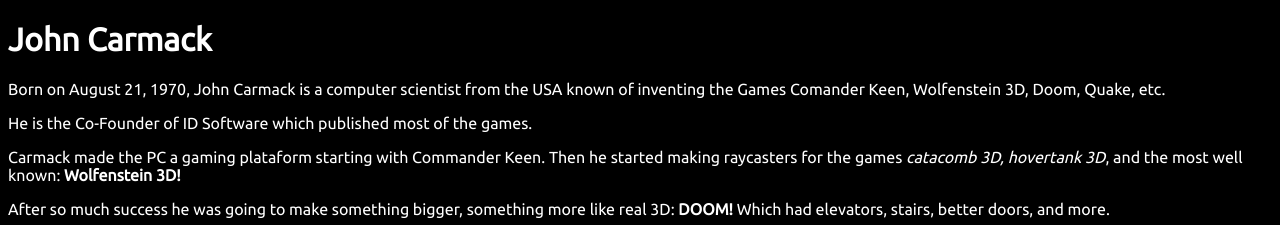
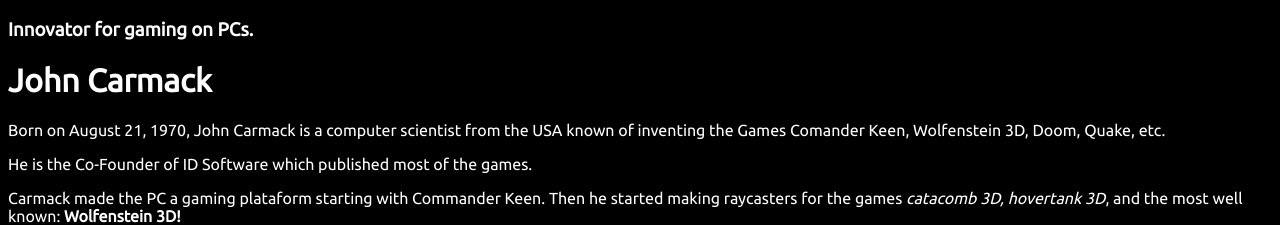
Before and after one commit to iorvethdev/3-programming-figures, a plain HTML site: page Figures/carmack.html in a window 1280 px wide. Shown: the top 225 px of the page. Drawn offline with Linux system fonts and the light colour scheme.

Commit message:
Update carmack.html

```diff
--- a/Figures/carmack.html
+++ b/Figures/carmack.html
@@ -18,6 +18,7 @@
 		</style>
 	</head>
 	<body>
+		<h3>Innovator for gaming on PCs.</h3>
 		<h1>John Carmack</h1>
 		<p>Born on August 21, 1970, John Carmack is a computer scientist from the USA known of inventing the Games Comander Keen, Wolfenstein 3D, Doom, Quake, etc.</p>
 		<p>He is the Co-Founder of ID Software which published most of the games.</p>
```
